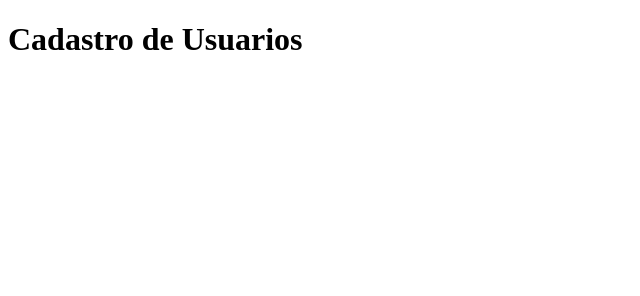
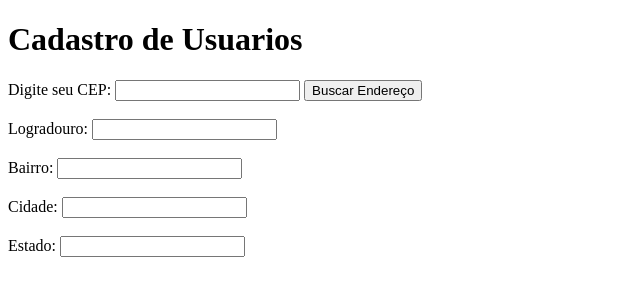
Before and after one commit to Jefferson-Fatec/htmlCepApi, a plain HTML site: page cadastro.html in a window 1280 px wide. Shown: the whole page, without its empty margins (0-640 px from the left). Drawn offline with Linux system fonts and the light colour scheme.

Commit message:
campos do cep

```diff
--- a/cadastro.html
+++ b/cadastro.html
@@ -8,6 +8,23 @@
 <body>
     <h1>Cadastro de Usuarios</h1>
 
+    <label>Digite seu CEP:</label>
+    <input type="text" id="cep" maxlength="8" />
+    <button onclick="buscarCep()">Buscar Endereço</button>
+    <br/><br/>
+    <label>Logradouro:</label>
+    <input type="text" id="logradouro" />
+    <br/><br/>
+    <label>Bairro:</label>
+
+    <input type="text" id="bairro" />
+    <br/><br/>
+    <label>Cidade:</label>
+    <input type="text" id="cidade" />
+    <br/><br/>
+    <label>Estado:</label>
+    <input type="text" id="estado" />
+    <br/><br/>
 
 </body>
 </html>
```
